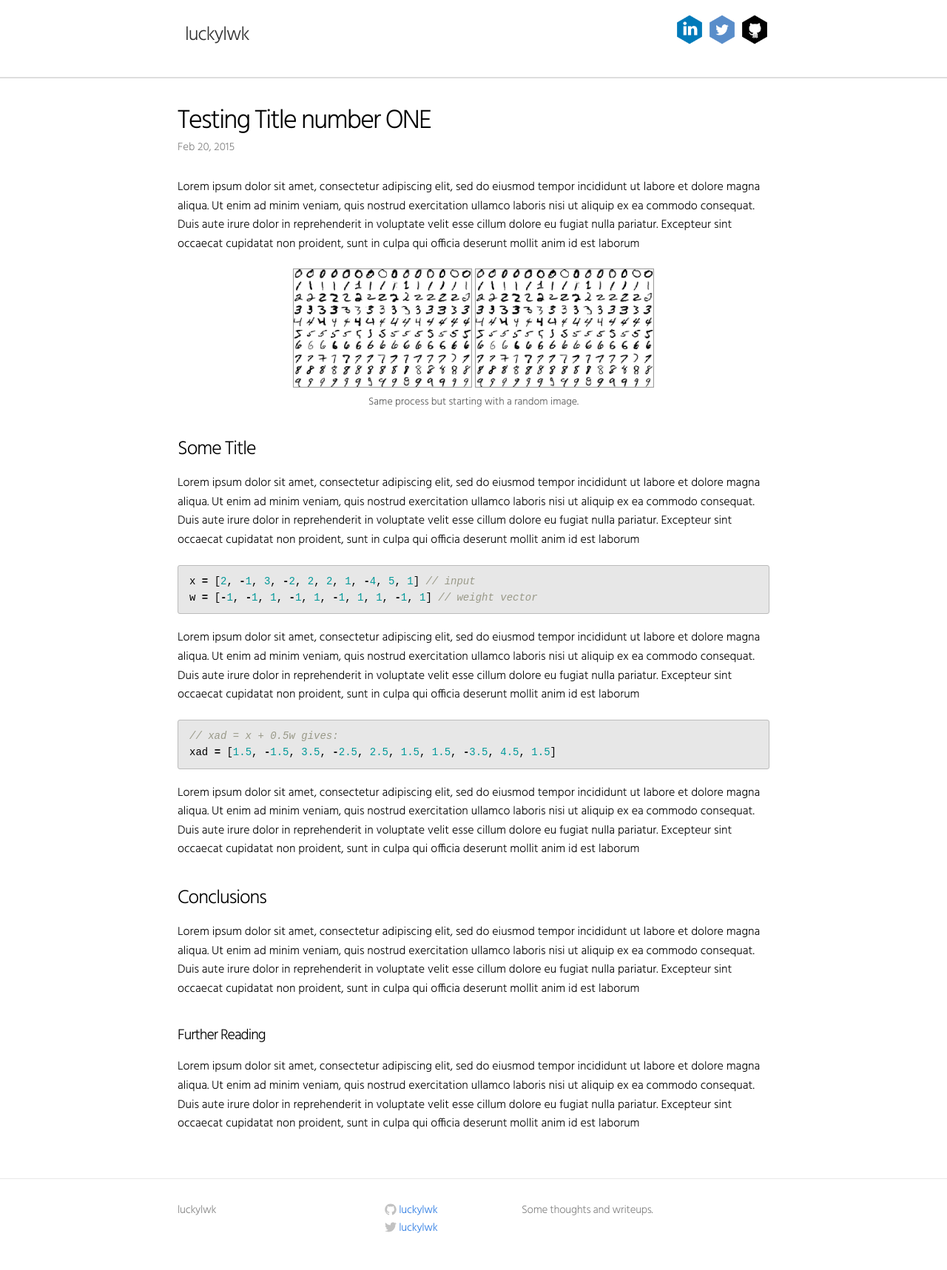
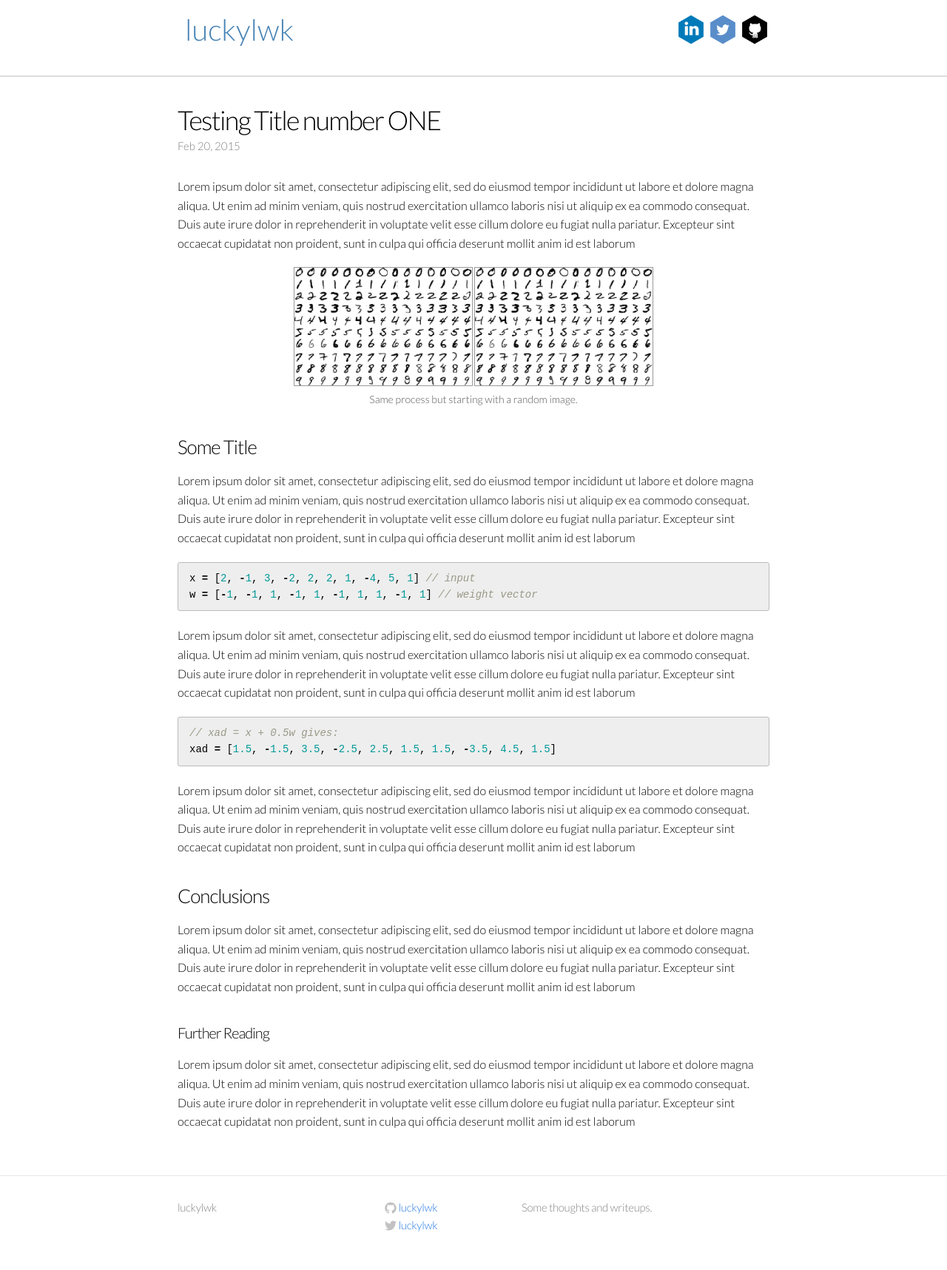
Before and after one commit to luckylwk/luckylwk.github.io, a Jekyll site: the page built from _posts/2015-02-20-testing-one.markdown, in a window 1280 px wide. Shown: the whole page at 74% size. Built offline with Jekyll 4.4.1, drawn with Linux system fonts in a browser that asks for light colours; Markdown is read by kramdown in place of the engine named in the settings.

Commit message:
Design update

```diff
--- a/_includes/head.html
+++ b/_includes/head.html
@@ -9,6 +9,7 @@
         <meta name="description" content="{{ site.description }}">
 
         <link href='//fonts.googleapis.com/css?family=Hind:300,400,500,600' rel='stylesheet' type='text/css'>
+        <link href='//fonts.googleapis.com/css?family=Lato:300,400,700' rel='stylesheet' type='text/css'>
 
         <link rel="canonical" href="{{ page.url | replace:'index.html','' | prepend: site.baseurl | prepend: site.url }}">
 
--- a/css/main.css
+++ b/css/main.css
@@ -11,7 +11,7 @@ html, body {
 }
 
 body {
-    font-family: 'Hind', sans-serif;
+    font-family: 'Lato', 'Hind', sans-serif;
     font-size: 16px;
     line-height: 1.6;
     font-weight: 300;
@@ -19,7 +19,8 @@ body {
 }
 
 h1, h2, h3, h4, h5, h6 {
-    font-size: 100%; font-weight: 400;
+    font-size: 100%;
+    font-weight: 400;
 }
 
 a         { color: #2a7ae2; text-decoration: none; }
@@ -45,20 +46,18 @@ a:visited { color: #205caa; }
 /* Site header */
 
 .site-header {
-    padding:20px 10px;
+    padding: 20px 10px;
     border-bottom: 2px solid #ddd;
 }
 
 .site-title,
 .site-title:hover,
 .site-title:visited {
+    position: relative;
     display: block;
-    color: #333;
-    font-size: 26px;
-    letter-spacing: -1px;
     float: left;
-    line-height: 56px;
-    position: relative;
+    color: steelblue;
+    font-size: 2.5em; line-height:1em;
     z-index: 1;
 }
 
@@ -230,7 +229,7 @@ a:visited { color: #205caa; }
 .post pre,
 .post code {
     padding: 10px 15px;
-    background-color: #e7e7e7;
+    background-color: #eee;
     border: 1px solid #bbb;
     border-radius: 3px; -webkit-border-radius: 3px; -moz-border-radius: 3px;
     font-size: 14px;
```
